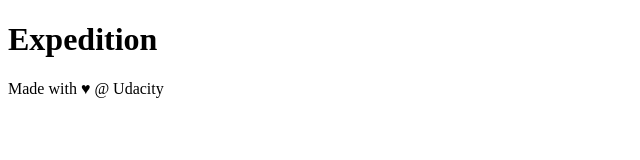
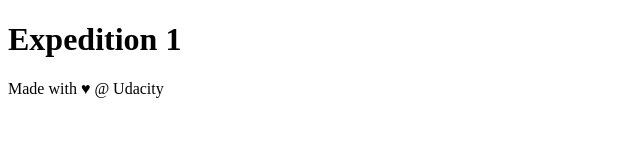
Before and after one commit to Mr-Aliel/new-git-project, a plain HTML site: page index.html in a window 1280 px wide. Shown: the full height of the page, 0-640 px from the left. Drawn offline with Linux system fonts and the light colour scheme.

Commit message:
Changing heading

```diff
--- a/index.html
+++ b/index.html
@@ -10,7 +10,7 @@
 <body>
 
     <header>
-        <h1>Expedition</h1>
+        <h1>Expedition 1</h1>
     </header>
 
     <div class="container">
```
